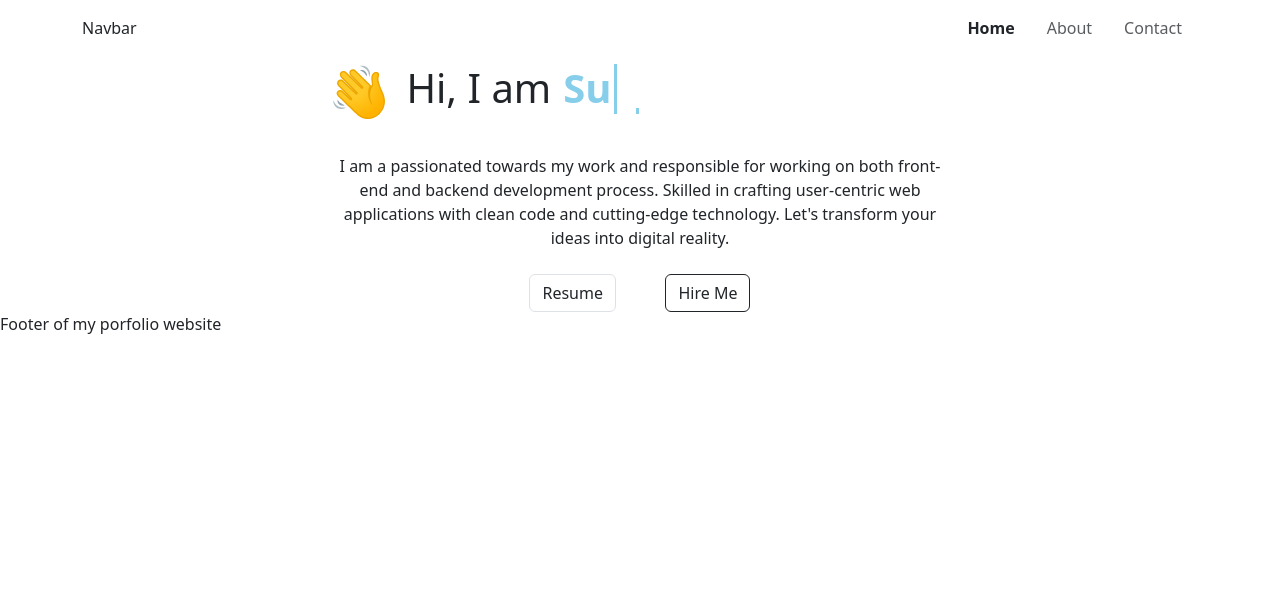
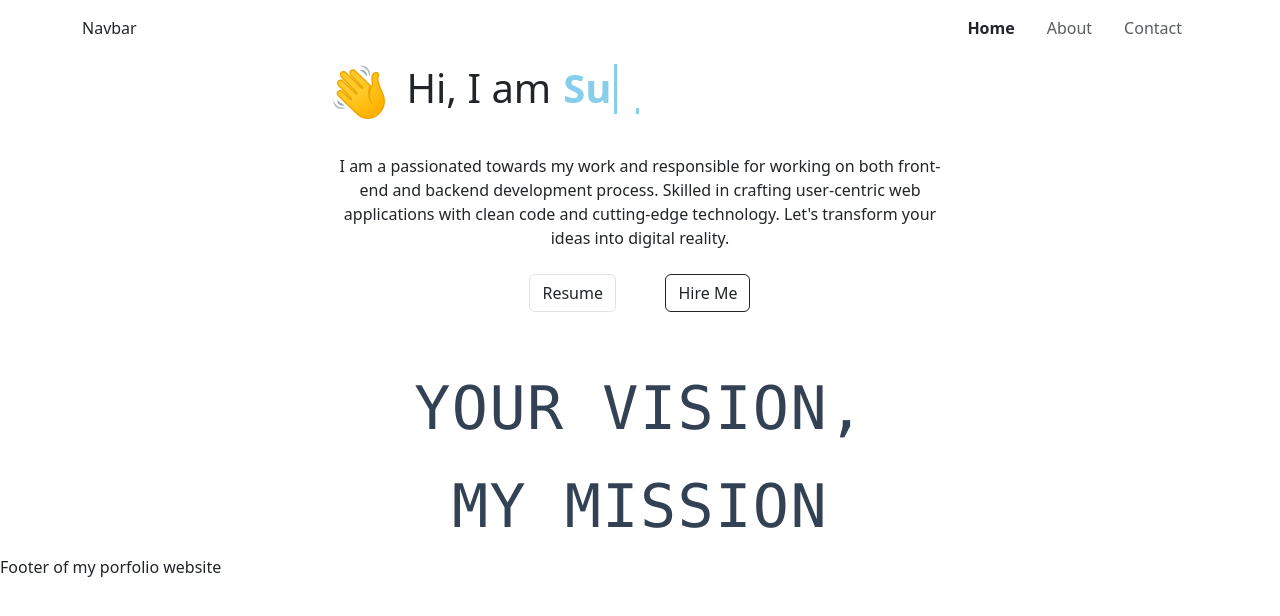
Before and after one commit to suraz-101/Portfolio, a React (Vite) app in the folder Portfolio-Website/: page / in a window 1280 px wide. Shown: the top 616 px of the page. Built offline with nearby package versions, Linux system fonts and the light colour scheme.

Commit message:
adding quotes

```diff
--- a/Portfolio-Website/src/components/LandingPage.jsx
+++ b/Portfolio-Website/src/components/LandingPage.jsx
@@ -10,7 +10,7 @@ export const LandingPage = () => {
             alt=""
             height="60px"
             width="60px"
-            className="mx-3"
+            className="mx-3 stroke-cyan-500"
           />
         </span>
         Hi, I am{" "}
@@ -39,6 +39,10 @@ export const LandingPage = () => {
           Hire Me
         </button>
       </div>
+      <div className="text-uppercase text-center mt-5 quote font-mono text-6xl tracking-wide leading-relaxed text-slate-700 ">
+        Your Vision,
+        <br /> My Mission
+      </div>
     </div>
   );
 };
```
